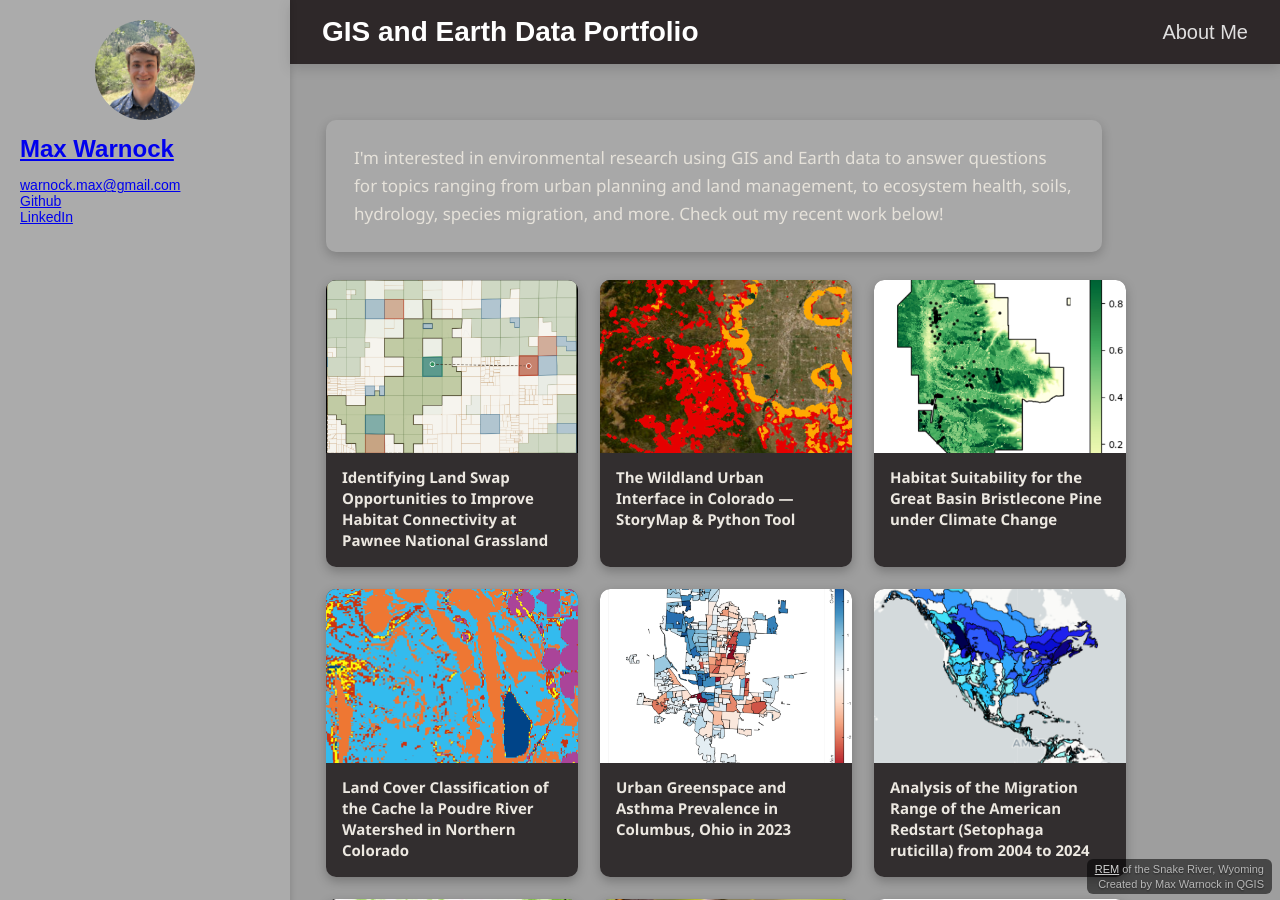
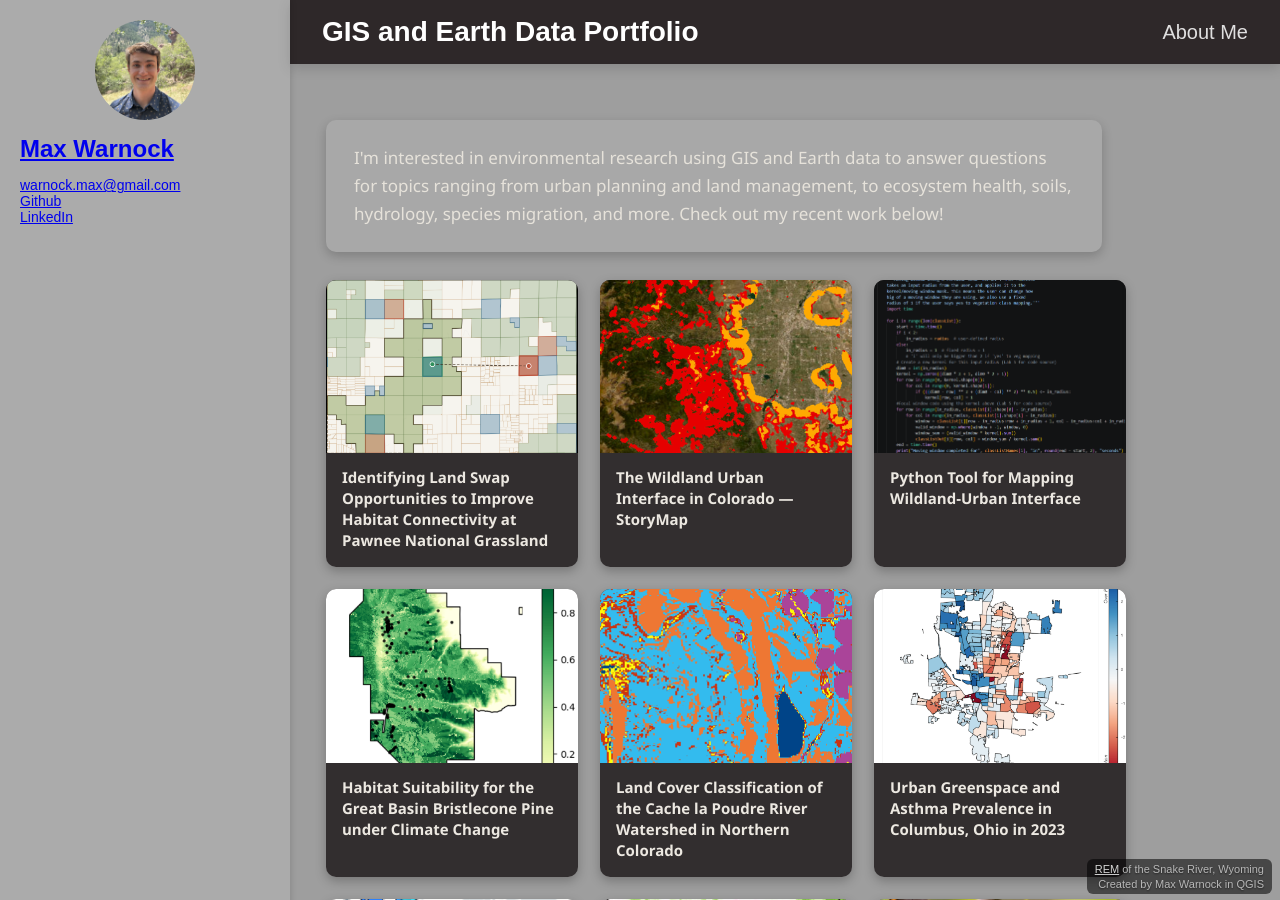
Before and after one commit to maxwarnock/maxwarnock.github.io, a Jekyll site: the page built from index.md, in a window 1280 px wide and 900 px high. Built offline with Jekyll 4.4.1, drawn with Linux system fonts in a browser that asks for light colours; a script that is not in the unit is left out.

Commit message:
added separate project card for WUI tool

```diff
--- a/index.md
+++ b/index.md
@@ -22,7 +22,8 @@ rem_background: true
 <div class="idx"><div class="idx-intro">I'm interested in environmental research using GIS and Earth data to answer questions for topics ranging from urban planning and land management, to ecosystem health, soils, hydrology, species migration, and more. Check out my recent work below!</div>
 <div class="grid">
 <a class="tile" href="https://maxwarnock.github.io/Pawnee-Grasslands-Project/" target="_blank" rel="noopener noreferrer"><div class="im"><img src="/img/pawnee_cover.png" alt=""></div><div class="t">Identifying Land Swap Opportunities to Improve Habitat Connectivity at Pawnee National Grassland</div></a>
-<a class="tile" href="https://storymaps.arcgis.com/stories/d399915e571c4cc8bd84ed2bafe585ee" target="_blank" rel="noopener noreferrer"><div class="im"><img src="/img/wui_cover.png" alt=""></div><div class="t">The Wildland Urban Interface in Colorado — StoryMap & Python Tool</div></a>
+<a class="tile" href="https://storymaps.arcgis.com/stories/d399915e571c4cc8bd84ed2bafe585ee" target="_blank" rel="noopener noreferrer"><div class="im"><img src="/img/wui_cover.png" alt=""></div><div class="t">The Wildland Urban Interface in Colorado — StoryMap</div></a>
+<a class="tile" href="https://github.com/maxwarnock/WUI_Mapping_Tool" target="_blank" rel="noopener noreferrer"><div class="im"><img src="/img/wui_tool_cover.png" alt=""></div><div class="t">Python Tool for Mapping Wildland-Urban Interface</div></a>
 <a class="tile" href="https://maxwarnock.github.io/projects/habitat_suitability.html" target="_blank" rel="noopener noreferrer"><div class="im"><img src="/img/hab_suit_cover.png" alt=""></div><div class="t">Habitat Suitability for the Great Basin Bristlecone Pine under Climate Change</div></a>
 <a class="tile" href="https://maxwarnock.github.io/projects/clustering-portfolio-post.html" target="_blank" rel="noopener noreferrer"><div class="im"><img src="/img/clustering_cover.png" alt=""></div><div class="t">Land Cover Classification of the Cache la Poudre River Watershed in Northern Colorado</div></a>
 <a class="tile" href="https://maxwarnock.github.io/projects/columbus-asthma.html" target="_blank" rel="noopener noreferrer"><div class="im"><img src="/img/columbus_cover.png" alt=""></div><div class="t">Urban Greenspace and Asthma Prevalence in Columbus, Ohio in 2023</div></a>
```
Also changed, not shown: img/wui_tool_cover.png (added).
